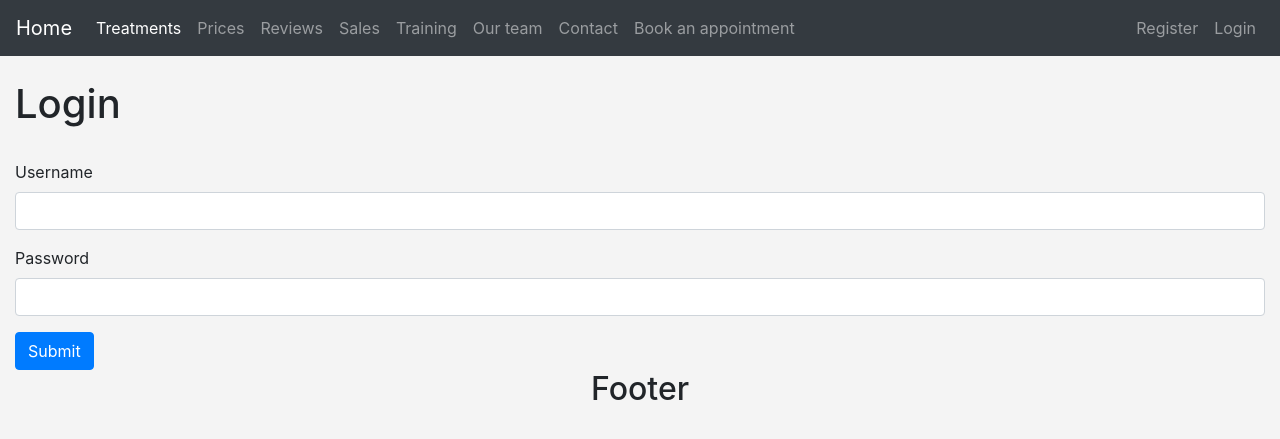
After one commit to goalb/Salon-kosmetyczny, a Django app: page /users/login_user in a window 1280 px wide. The commit adds this page. Shown: the top 439 px of the page. Run offline with Django 4.2, Linux system fonts and the light colour scheme.

Commit message:
Add files via upload

```diff
--- a/salon_kosmetyczny/base/models.py
+++ b/salon_kosmetyczny/base/models.py
@@ -4,10 +4,11 @@ from django.db import models
 
 
 class User(models.Model):
+    login = models.CharField('login', max_length=30)
     email = models.EmailField(max_length=200)
     first_name = models.CharField('first_name', max_length=50, null=True)
     last_name = models.CharField('last_name', max_length=60, null=True)
     registration_date = models.DateTimeField(auto_now_add=True)
 
     def __str__(self):
-        return self.email
+        return self.login
--- a/salon_kosmetyczny/base/templates/base/appointment.html
+++ b/salon_kosmetyczny/base/templates/base/appointment.html
@@ -1,6 +1,10 @@
 {% extends 'base/main.html' %}
 
 {% block content %}
+{% if user.is_authenticated %}
 <h1>appointment</h1>
 
+{% else %}
+no
+{% endif %}
 {% endblock content %}
--- a/salon_kosmetyczny/base/templates/base/navbar.html
+++ b/salon_kosmetyczny/base/templates/base/navbar.html
@@ -17,7 +17,7 @@
         <a class="nav-link" href="{% url 'reviews' %}">Reviews</a>
       </li>
       <li>
-        <a class="nav-link" href="{% url 'sale' %}">Sale</a>
+        <a class="nav-link" href="{% url 'sale' %}">Sales</a>
       </li>
       <li>
         <a class="nav-link" href="{% url 'training' %}">Training</a>
@@ -34,17 +34,20 @@
     </ul>
       <!-- Login and logout logic + view-->
     <ul class="navbar-nav ml-auto">
+      {% if user.is_authenticated %}
       <li class="nav-item">
-        <a class="nav-link" href="#">Logout</a>
+        <a class="nav-link" href="{% url 'logout' %}">Logout</a>
+      </li>
+      {% else %}
+      <li class="nav-item">
+        <a class="nav-link" href="{% url 'register-user' %}">Register</a>
       </li>
 
-      <li class="nav-item">
-        <a class="nav-link" href="#">Register</a>
-      </li>
 
       <li class="nav-item">
-        <a class="nav-link" href="#">Login</a>
+        <a class="nav-link" href="{% url 'login' %}">Login</a>
       </li>
+      {% endif %}
     </ul>
   </div>
 </nav>
--- a/salon_kosmetyczny/salon_kosmetyczny/settings.py
+++ b/salon_kosmetyczny/salon_kosmetyczny/settings.py
@@ -60,6 +60,7 @@ TEMPLATES = [
         'DIRS': [
             BASE_DIR / 'base/templates/base',
             BASE_DIR / 'bookings/templates/bookings',
+            BASE_DIR / 'users/templates/users',
         ],
         'APP_DIRS': True,
         'OPTIONS': {
--- /dev/null
+++ b/salon_kosmetyczny/users/templates/users/registration/login.html
@@ -0,0 +1,20 @@
+{% extends 'base/main.html' %}
+
+{% block content %}
+<h1>Login</h1><br>
+
+<form method="POST">
+    {% csrf_token %}
+
+  <div class="mb-3">
+    <label class="form-label">Username</label>
+    <input type="text" class="form-control" name="username">
+  </div>
+  <div class="mb-3">
+    <label class="form-label">Password</label>
+    <input type="password" class="form-control" name="password">
+  </div>
+  <button type="submit" class="btn btn-primary">Submit</button>
+</form>
+
+{% endblock content %}
--- a/salon_kosmetyczny/users/views.py
+++ b/salon_kosmetyczny/users/views.py
@@ -17,7 +17,7 @@ def login_user(request):
                 return redirect('home')
         else:
         # Return an 'invalid login' error message.
-            messages.success(request, "Username or password is incorrect")
+            messages.success(request, "Email or password is incorrect")
             return redirect('login')
     else:
         return render(request, 'registration/login.html', {})
```
Also changed, not shown: salon_kosmetyczny/base/templates/base/sale.html (+8 -0 lines), salon_kosmetyczny/users/forms.py (added, +19 -0 lines), salon_kosmetyczny/users/templates/users/registration/register_user.html (added, +24 -0 lines), salon_kosmetyczny/base/migrations/0004_user_login.py (added), salon_kosmetyczny/db.sqlite3.
